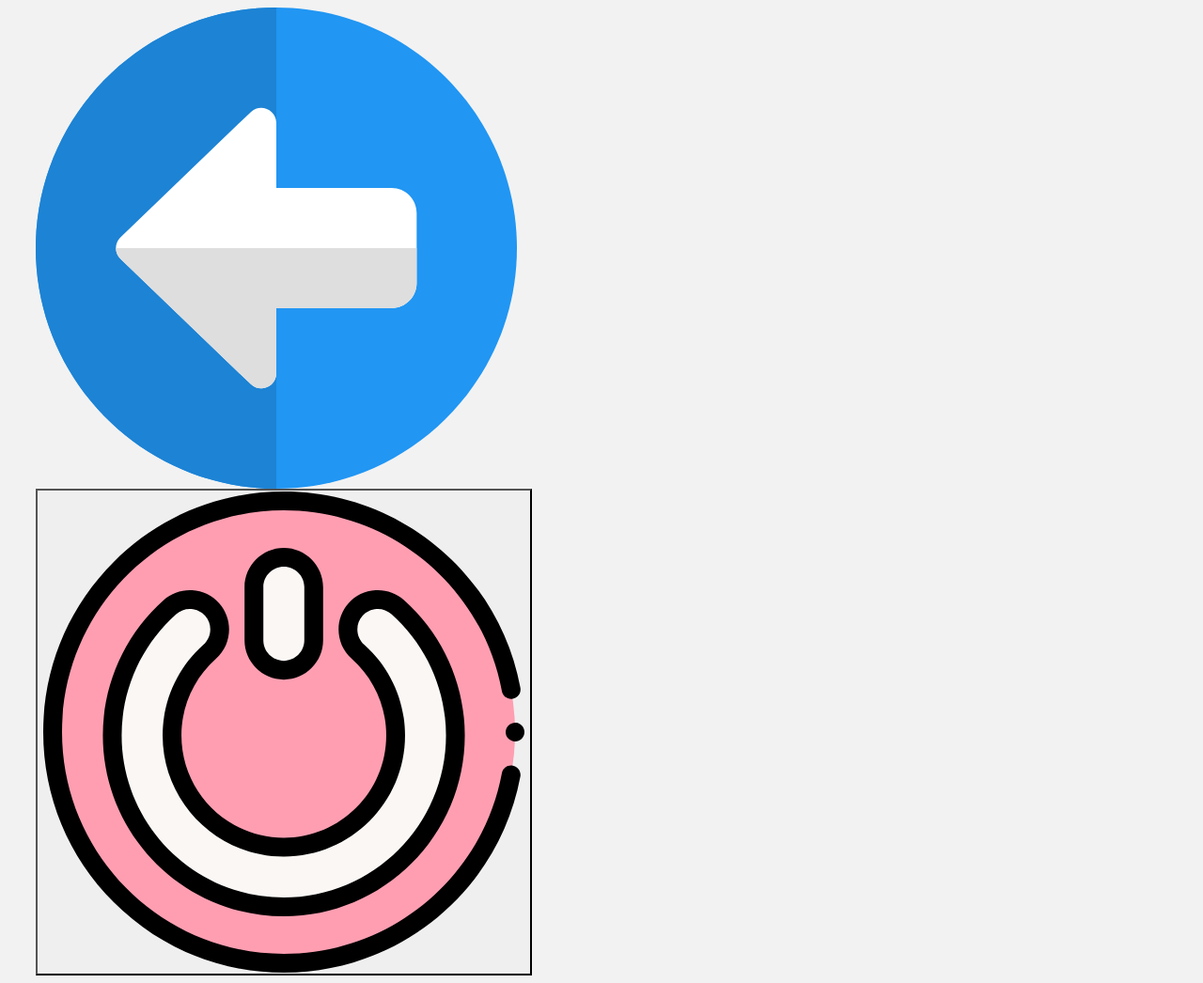
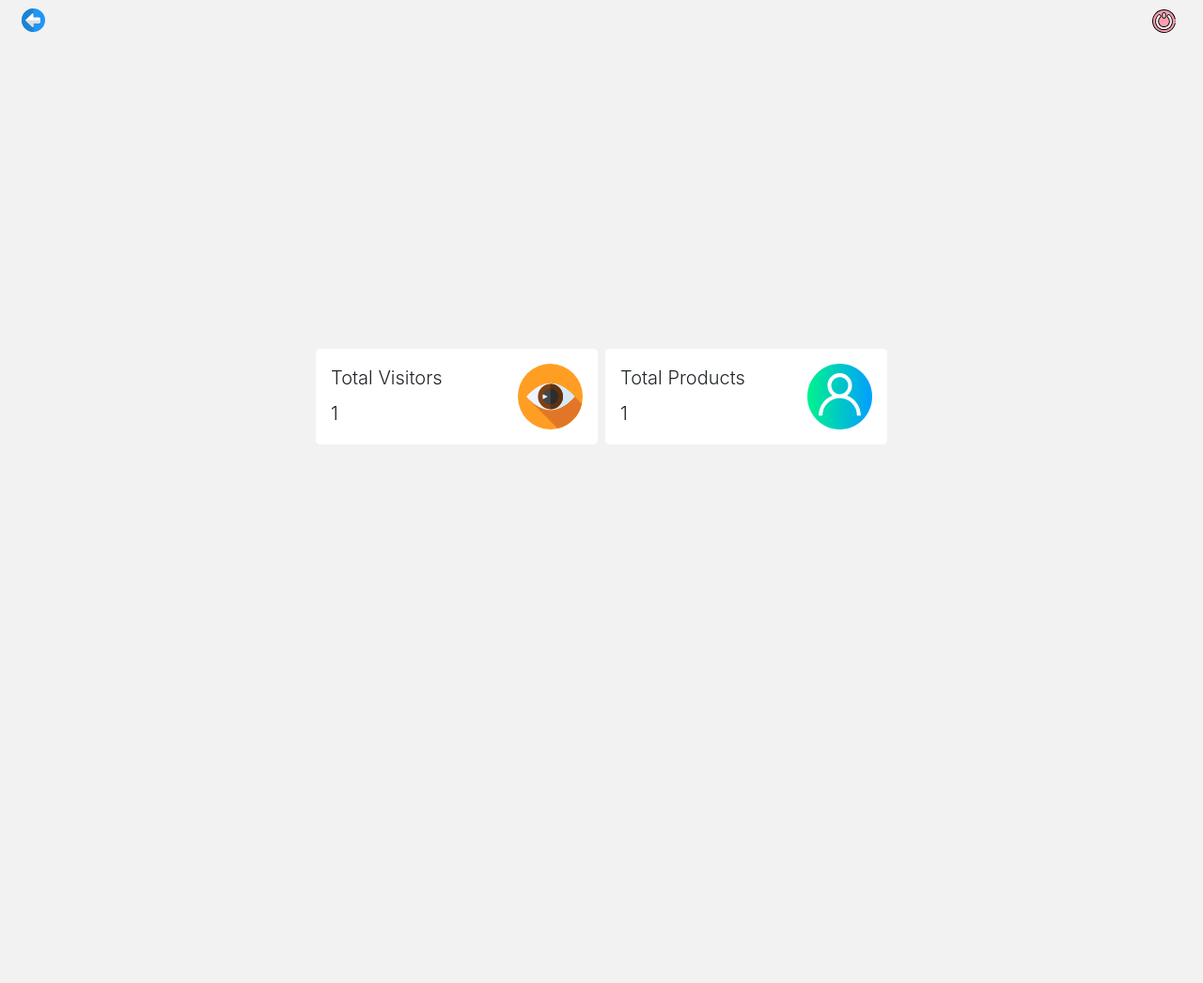
Before and after one commit to bishoyromany/cadastro-dashboard, a PHP site: page /dashboard/admin.php in a window 1280 px wide. Shown: the whole page at 94% size. After the commit the page ends 473 px from the top, so only its background shows below. Run offline with PHP 8.4, Linux system fonts and the light colour scheme; the visitor is signed in with stand-in values (Sample User, id 1); tables that the repository leaves empty or names only in its code hold one stand-in row (values such as "Sample post").

Commit message:
Added Visitors

```diff
--- a/dashboard/App/Controller.php
+++ b/dashboard/App/Controller.php
@@ -27,6 +27,11 @@ class Controller
     public static function addVisitor(): array
     {
         return (new Visitor)->visitor();
+    }
+
+    public static function visitorsCount(): int
+    {
+        return (new Visitor)->count();
     }
 
     public static function getUser()
--- a/dashboard/Models/Model.php
+++ b/dashboard/Models/Model.php
@@ -62,11 +62,11 @@ abstract class Model
         return $this->fetch($stmt);
     }
 
-    public function count()
+    public function count(): int
     {
-        $stmt = $this->con()->prepare("SELECT COUNT(*) FROM " . $this->table);
+        $stmt = $this->con()->prepare("SELECT COUNT(*) as `num` FROM " . $this->table);
         $stmt->execute();
-        return $this->fetch($stmt);
+        return $this->fetch($stmt)[0]['num'] ?? 0;
     }
 
     public function buildData(array $data)
--- a/dashboard/Models/Visitor.php
+++ b/dashboard/Models/Visitor.php
@@ -50,10 +50,4 @@ class Visitor extends Model
 
         return $this->insert($visitorData);
     }
-
-
-    public function count()
-    {
-        return $this->count();
-    }
 }
--- /dev/null
+++ b/dashboard/assets/css/components/_admin.scss
@@ -0,0 +1,41 @@
+.admin-body-content{
+    display: flex;
+    flex-direction: column;
+    min-height: 100vh;
+    #AdminNavbar{
+        img{
+            width: 25px;
+            transition: transform 0.3s ease-in-out;
+            &:hover{
+                transform: scale(1.1);
+            }
+        }
+        button{
+            background-color: transparent;
+            border: none;
+            outline: 0;
+        }
+    }
+
+    .content{
+        flex: 1;
+        display: flex;
+        flex-direction: column;
+        & > div{
+            flex: 1;
+        }
+    }
+}
+
+.admin-box{
+    max-width: 300px;
+    border-radius: 5px;
+    transition: transform 0.3s ease-in-out;
+    &:hover{
+        transform: scale(1.01);
+    }
+    a{
+        text-decoration: none;
+        color: unset;
+    }
+}
--- a/dashboard/assets/css/index.css
+++ b/dashboard/assets/css/index.css
@@ -21,6 +21,74 @@
   border-bottom: 2px solid #B2B2B2;
 }
 
+.admin-body-content {
+  display: -webkit-box;
+  display: -ms-flexbox;
+  display: flex;
+  -webkit-box-orient: vertical;
+  -webkit-box-direction: normal;
+      -ms-flex-direction: column;
+          flex-direction: column;
+  min-height: 100vh;
+}
+
+.admin-body-content #AdminNavbar img {
+  width: 25px;
+  -webkit-transition: -webkit-transform 0.3s ease-in-out;
+  transition: -webkit-transform 0.3s ease-in-out;
+  transition: transform 0.3s ease-in-out;
+  transition: transform 0.3s ease-in-out, -webkit-transform 0.3s ease-in-out;
+}
+
+.admin-body-content #AdminNavbar img:hover {
+  -webkit-transform: scale(1.1);
+          transform: scale(1.1);
+}
+
+.admin-body-content #AdminNavbar button {
+  background-color: transparent;
+  border: none;
+  outline: 0;
+}
+
+.admin-body-content .content {
+  -webkit-box-flex: 1;
+      -ms-flex: 1;
+          flex: 1;
+  display: -webkit-box;
+  display: -ms-flexbox;
+  display: flex;
+  -webkit-box-orient: vertical;
+  -webkit-box-direction: normal;
+      -ms-flex-direction: column;
+          flex-direction: column;
+}
+
+.admin-body-content .content > div {
+  -webkit-box-flex: 1;
+      -ms-flex: 1;
+          flex: 1;
+}
+
+.admin-box {
+  max-width: 300px;
+  border-radius: 5px;
+  -webkit-transition: -webkit-transform 0.3s ease-in-out;
+  transition: -webkit-transform 0.3s ease-in-out;
+  transition: transform 0.3s ease-in-out;
+  transition: transform 0.3s ease-in-out, -webkit-transform 0.3s ease-in-out;
+}
+
+.admin-box:hover {
+  -webkit-transform: scale(1.01);
+          transform: scale(1.01);
+}
+
+.admin-box a {
+  text-decoration: none;
+  color: unset;
+}
+
 .btn-purple {
   background-color: #5969FF;
   color: #FFF;
--- a/dashboard/assets/css/index.scss
+++ b/dashboard/assets/css/index.scss
@@ -1,4 +1,5 @@
 @import "./components/login";
+@import "./components/admin";
 
 .btn-purple{
 	background-color: #5969FF;
--- a/dashboard/components/admin.php
+++ b/dashboard/components/admin.php
@@ -0,0 +1,47 @@
+<div class="admin-boxes-contaner h-100 d-flex align-items-center justify-content-center">
+    <div class="admin-box p-3 bg-white mr-2">
+        <a href="contador.php">
+            <div class="row">
+                <div class="col-8">
+                    <div class="info">
+                        <div class="title lead">
+                            Total Visitors
+                        </div>
+                        <div class="value lead mt-2">
+                            <?php echo $controller::visitorsCount(); ?>
+                        </div>
+                    </div>
+                </div>
+
+                <div class="col-4">
+                    <div class="icon">
+                        <img src="<?php echo $controller::getImage("eye.svg") ?>" class="img-fluid" alt="Visitors">
+                    </div>
+                </div>
+            </div>
+        </a>
+    </div>
+
+    <div class="admin-box p-3 bg-white">
+        <a href="cadastros.php">
+            <div class="row">
+                <div class="col-8">
+                    <div class="info">
+                        <div class="title lead">
+                            Total Products
+                        </div>
+                        <div class="value lead mt-2">
+                            1
+                        </div>
+                    </div>
+                </div>
+
+                <div class="col-4">
+                    <div class="icon">
+                        <img src="<?php echo $controller::getImage("user-admin.svg") ?>" class="img-fluid" alt="Visitors">
+                    </div>
+                </div>
+            </div>
+        </a>
+    </div>
+</div>
--- a/dashboard/layouts/admin.end.php
+++ b/dashboard/layouts/admin.end.php
@@ -1,3 +1,4 @@
+</div>
 </div>
 </body>
 
--- a/dashboard/layouts/admin.start.php
+++ b/dashboard/layouts/admin.start.php
@@ -48,15 +48,20 @@ if (!isset($user['id'])) {
 </head>
 
 <body>
-    <div class="container-fluid">
+    <div class="container-fluid admin-body-content">
         <nav class="admin-navbar d-felx p-2" id="AdminNavbar">
+            <div class="row">
                 <div class="col-6 text-left">
                     <a href="admin.php"><img src="<?php echo $controller::getImage("previous.svg"); ?>" alt="Back" class="img-fluid"></a>
                 </div>
-            <div class="col-6">
+                <div class="col-6 text-right">
                     <form action="admin.php" method="POST">
                         <input type="hidden" value="1" name="logout" />
                         <button><img src="<?php echo $controller::getImage("shut-down.svg"); ?>" alt="Logout" class="img-fluid"></button>
                     </form>
                 </div>
+            </div>
+
         </nav>
+
+        <div class="content">
```
Also changed, not shown: dashboard/assets/images/eye.svg (added), dashboard/assets/images/user-admin.svg (added), 1 other file. Lines whose indentation alone changed are shown as unchanged.
